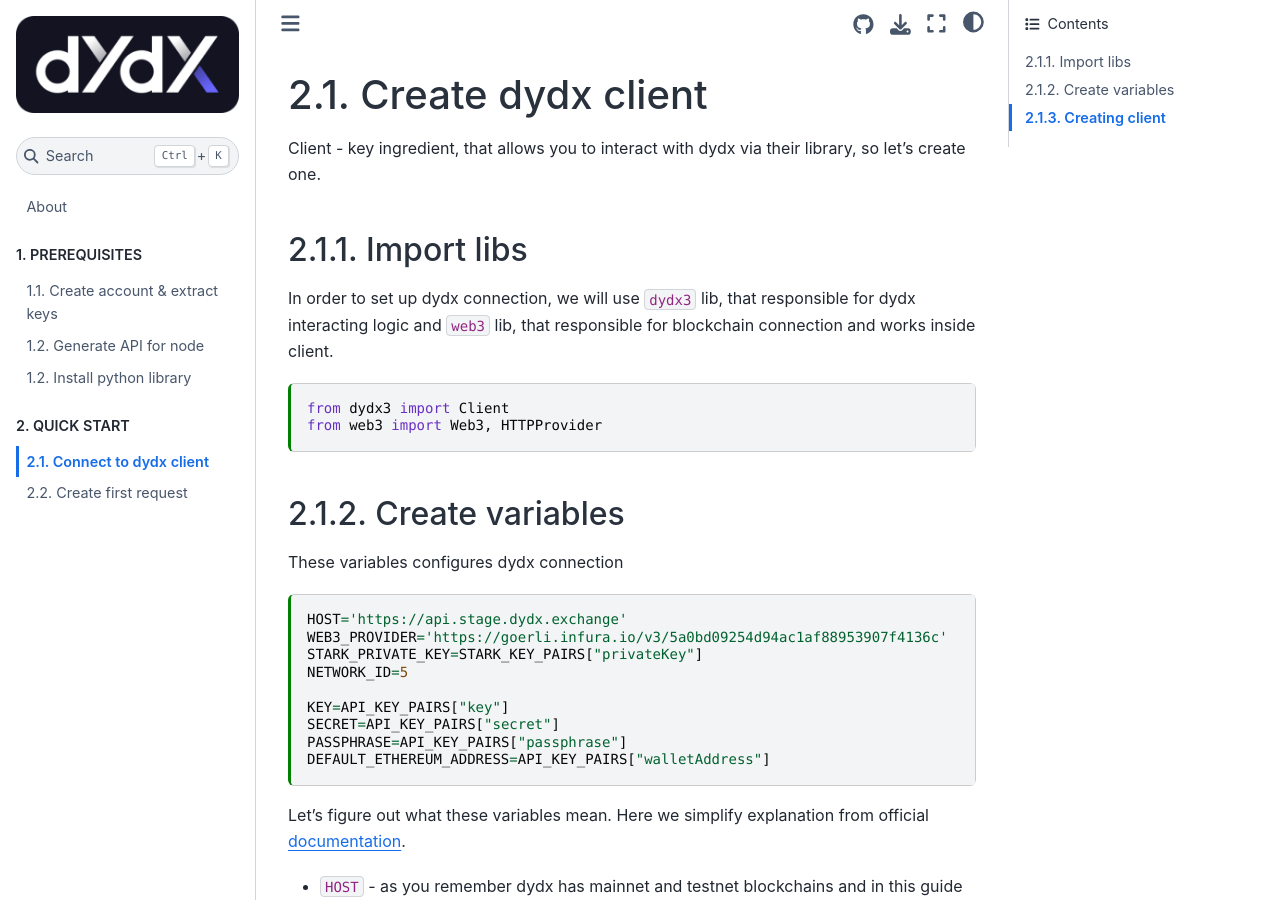
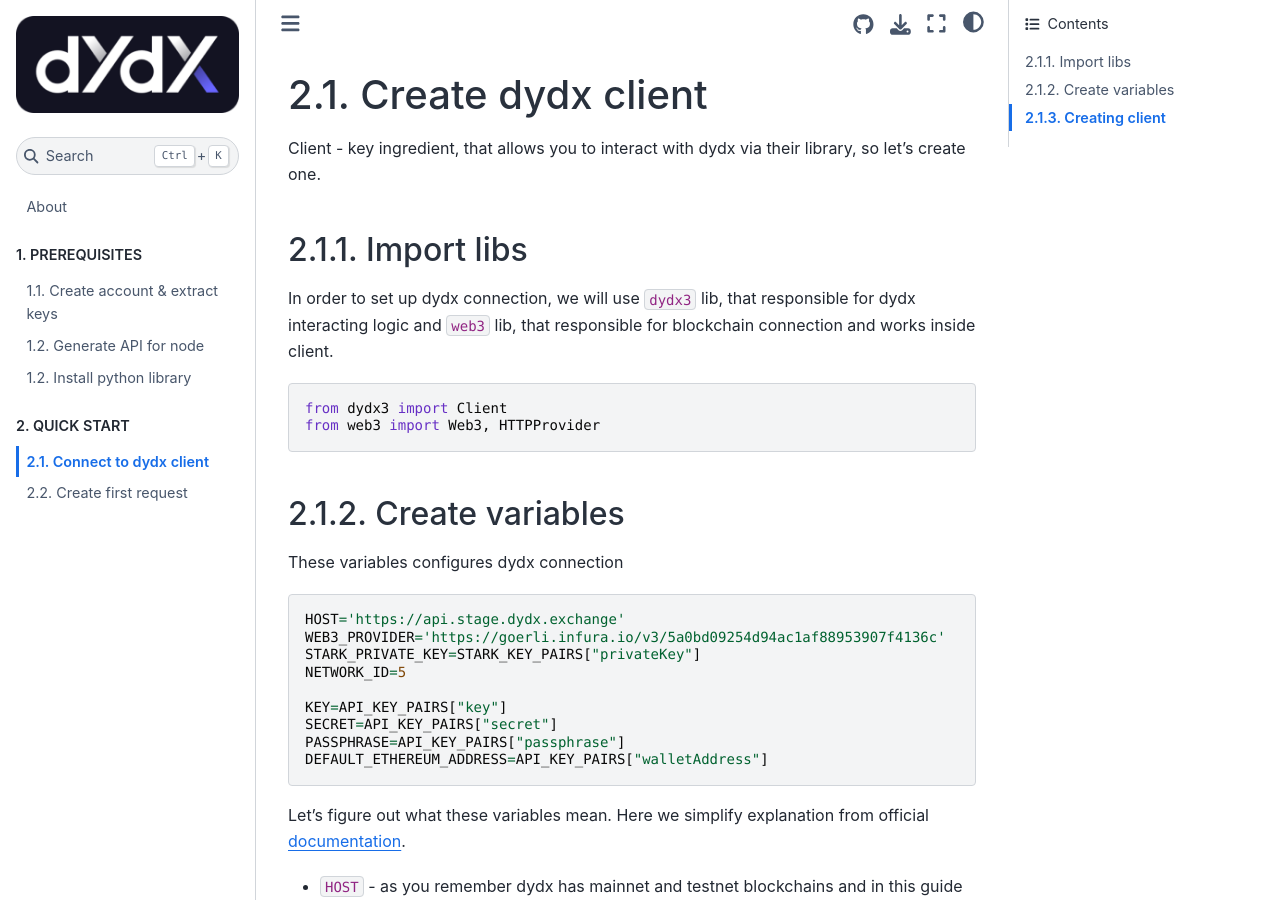
Before and after one commit to bml-crypto/bml-crypto.github.io, a Jupyter Book: the page built from docs/quickstart/client.md, in a window 1280 px wide and 900 px high. Built offline with Jupyter Book 1.0.4 settings and Sphinx 7.4.7 and the Sphinx Book theme 1.1.4, drawn with Linux system fonts in a browser that asks for light colours.

Commit message:
Revert "Make cells in client executable"
This reverts commit 595d8d3c99053ccf61122e26419c2b4719c49759.

````diff
--- a/docs/quickstart/client.md
+++ b/docs/quickstart/client.md
@@ -20,7 +20,7 @@
 In order to set up dydx connection, we will use `dydx3` lib, that responsible
 for dydx interacting logic and `web3` lib, that responsible for blockchain
 connection and works inside client.
-```{code-cell} ipython3
+```python
 from dydx3 import Client
 from web3 import Web3, HTTPProvider
 ```
@@ -28,7 +28,7 @@
 ## 2.1.2. Create variables
 
 These variables configures dydx connection
-```{code-cell} ipython3
+```python
 HOST='https://api.stage.dydx.exchange'
 WEB3_PROVIDER='https://goerli.infura.io/v3/5a0bd09254d94ac1af88953907f4136c'
 STARK_PRIVATE_KEY=STARK_KEY_PAIRS["privateKey"]
@@ -64,7 +64,7 @@
 If we want to use `public` and `private` dydx apis we should create client
 as follows.
 
-```{code-cell} ipython3
+```python
 client = Client(
     host=HOST,
     web3=Web3(HTTPProvider(WEB3_PROVIDER)),
````
